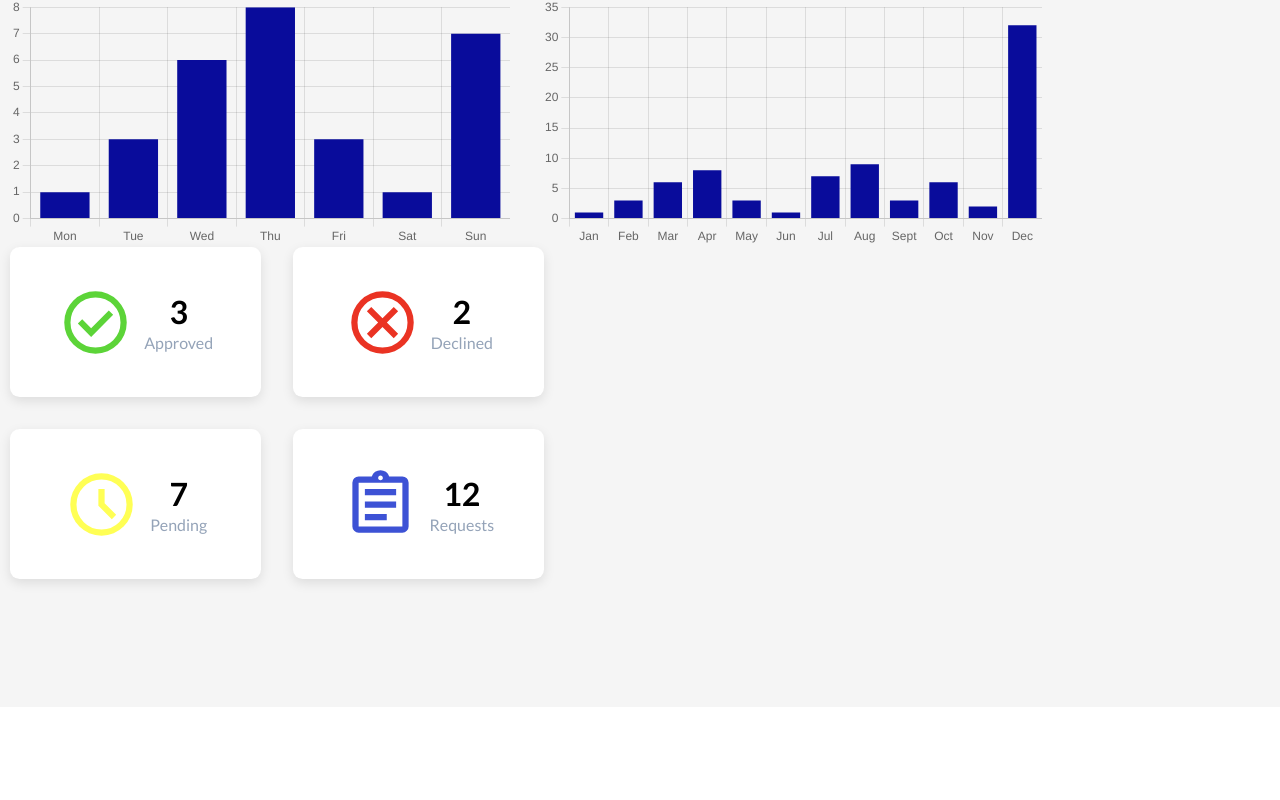
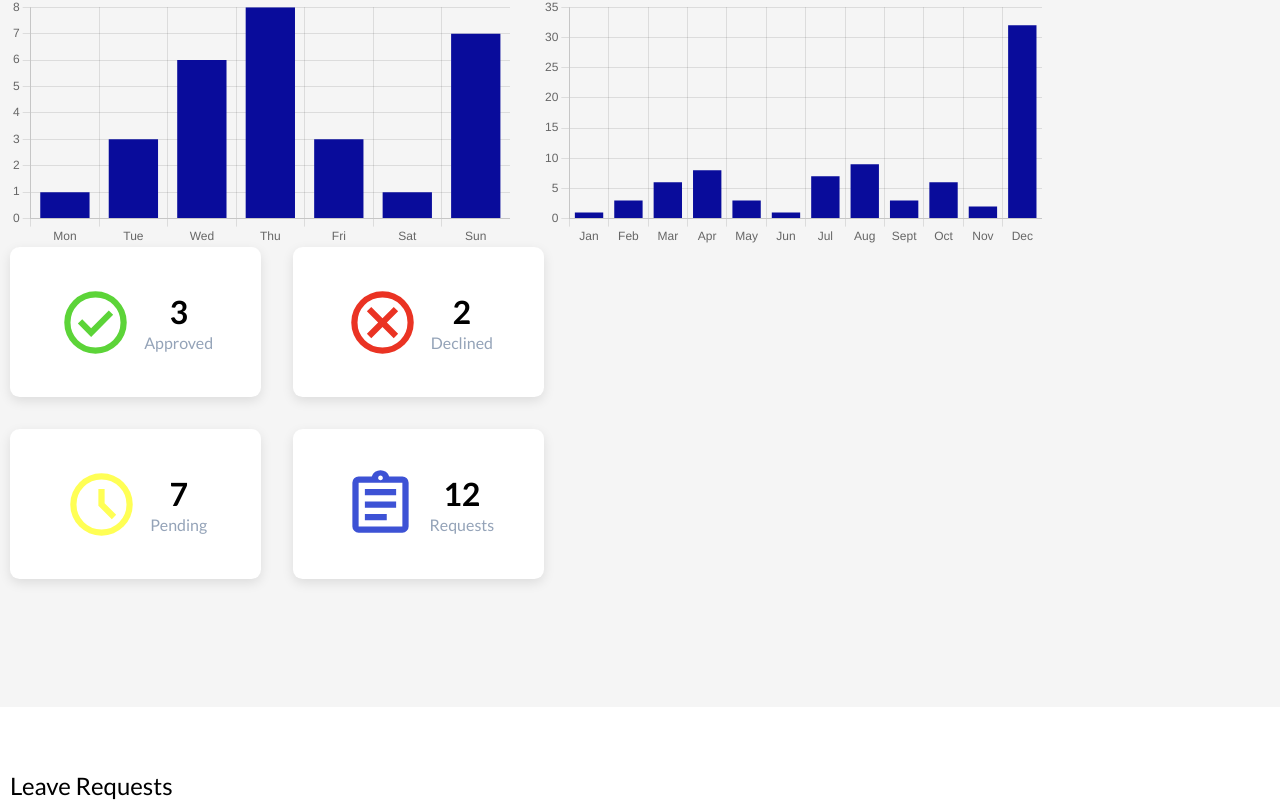
Before and after one commit to vimw/stafframe, a Next.js app: page /manager/leave-requests in a window 1280 px wide. Shown: the part 347-1147 px from the top of the page. Before the commit the page ends 1054 px from the top, so only its background shows below. Built offline with nearby package versions, Linux system fonts and the light colour scheme.

Commit message:
Add Leave Requests section heading

```diff
--- a/app/manager/leave-requests/LeaveRequestsPageContent.module.css
+++ b/app/manager/leave-requests/LeaveRequestsPageContent.module.css
@@ -48,3 +48,14 @@
 .charts div{
     width: 500px;
 }
+
+.leaveRequests{
+    max-width: 1700px;
+    margin: 0 auto;
+    margin-top: 4rem;
+    padding: 0 10px;
+}
+.leaveRequests h3{
+    font-size: 1.5rem;
+    font-weight: 400;
+}
--- a/app/manager/leave-requests/LeaveRequestsPageContent.tsx
+++ b/app/manager/leave-requests/LeaveRequestsPageContent.tsx
@@ -3,6 +3,7 @@ import React, { useState } from 'react'
 import styles from './LeaveRequestsPageContent.module.css'
 import RequestsStatusCard from './components/RequestsStatusCard';
 import LeaveRequestsChart from './components/LeaveRequestsChart';
+import EmployeeSearchInput from './components/EmployeeSearchInput'
 
 const LeaveRequestsPageContent = () => {
     const [currentTab,setCurrentTab] = useState<'Requests' | 'History'>('Requests');
@@ -42,6 +43,9 @@ const LeaveRequestsPageContent = () => {
                 </div>
             </div>
         </div>
+        <div className={styles.leaveRequests}>
+            <h3>Leave Requests</h3>
+        </div>
     </section>
   )
 }
```
